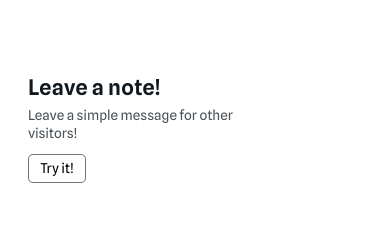
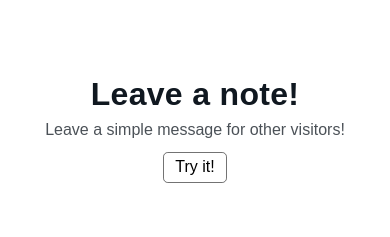
Before and after one commit to daniel-liu01/portfolio, a Next.js app: page /wall in a window 390 px wide. Shown: the part 605-842 px from the top of the page. Built offline with nearby package versions, Linux system fonts and the light colour scheme; no server answers; the database is empty; a web font is replaced by a local one.

Commit message:
udpate styling and add folder for wall components

```diff
--- a/app/wall/page.jsx
+++ b/app/wall/page.jsx
@@ -2,7 +2,7 @@ import styles from "./page.module.css";
 import { getSupabaseClient } from "@/lib/supabase";
 import Navbar from "@/components/layout/Navbar";
 import Footer from "@/components/layout/Footer";
-import WallClient from "@/components/WallClient";
+import WallClient from "@/components/wall/WallClient";
 
 export const dynamic = "force-dynamic";
 
--- a/components/AddNoteForm.module.css
+++ b/components/wall/AddNoteForm.module.css
@@ -1,43 +1,51 @@
-/* Bottom-left "Leave a note" teaser */
+/* Center "Leave a note" teaser */
 .cta {
   position: absolute;
-  left: 0;
+  left: 50%;
   bottom: 0;
+  transform: translateX(-50%);
   z-index: 2;
   display: grid;
   gap: 0.35rem;
-  max-width: 260px;
+  width: min(360px, calc(100vw - 3rem));
+  text-align: center;
   padding: 0.25rem;
+  font-family: var(--font-mono);
 }
 
 .ctaTitle {
   margin: 0;
-  font-size: 1.35rem;
+  font-size: 32px;
   font-weight: 600;
   letter-spacing: 0.01em;
 }
 
 .ctaText {
   margin: 0;
-  font-size: 0.85rem;
+  font-size: 16px;
   opacity: 0.75;
   line-height: 1.35;
 }
 
 .ctaButton {
-  justify-self: start;
+  justify-self: center;
   margin-top: 0.35rem;
   padding: 0.35rem 0.7rem;
   border-radius: 0.3rem;
   border: 1px solid rgba(0, 0, 0, 0.55);
   background: transparent;
   font-family: inherit;
-  font-size: 0.85rem;
+  font-size: 16px;
   cursor: pointer;
 }
 
 .ctaButton:hover {
   background: rgba(0, 0, 0, 0.04);
+}
+
+.ctaButton:focus-visible {
+  outline: 2px solid rgba(0, 0, 0, 0.75);
+  outline-offset: 3px;
 }
 
 /* Modal overlay */
@@ -154,9 +162,7 @@
 
 @media (max-width: 520px) {
   .cta {
-    left: 0;
-    bottom: 0;
-    max-width: 220px;
+    width: min(320px, calc(100vw - 2.5rem));
   }
 
   .modal {
--- a/components/WallClient.jsx
+++ b/components/wall/WallClient.jsx
@@ -3,7 +3,7 @@
 import { useState } from "react";
 import NoteWall from "./NoteWall";
 import AddNoteForm from "./AddNoteForm";
-import styles from "../app/wall/page.module.css";
+import styles from "../../app/wall/page.module.css";
 
 export default function WallClient({ initialNotes }) {
   const [notes, setNotes] = useState(initialNotes);
--- a/next.config.mjs
+++ b/next.config.mjs
@@ -1,8 +1,20 @@
 /** @type {import('next').NextConfig} */
+import path from "node:path";
+import { fileURLToPath } from "node:url";
+
+const __filename = fileURLToPath(import.meta.url);
+const __dirname = path.dirname(__filename);
+
 const nextConfig = {
+  turbopack: {
+    // Ensure Turbopack resolves deps from this app folder even if
+    // the repo has multiple lockfiles.
+    root: __dirname,
+  },
   images: {
     deviceSizes: [640, 750, 828, 1080, 1200, 1600, 1920, 2048, 3840],
     imageSizes: [16, 32, 48, 64, 96, 128, 256, 384],
+    qualities: [75, 100],
   },
 };
 
```
Also changed, not shown: components/wall/AddNoteForm.jsx (renamed from components/AddNoteForm.jsx), components/wall/NoteWall.jsx (renamed from components/NoteWall.jsx), components/wall/NoteWall.module.css (renamed from components/NoteWall.module.css), components/wall/StickyNote.jsx (renamed from components/StickyNote.jsx), components/wall/StickyNote.module.css (renamed from components/StickyNote.module.css).
